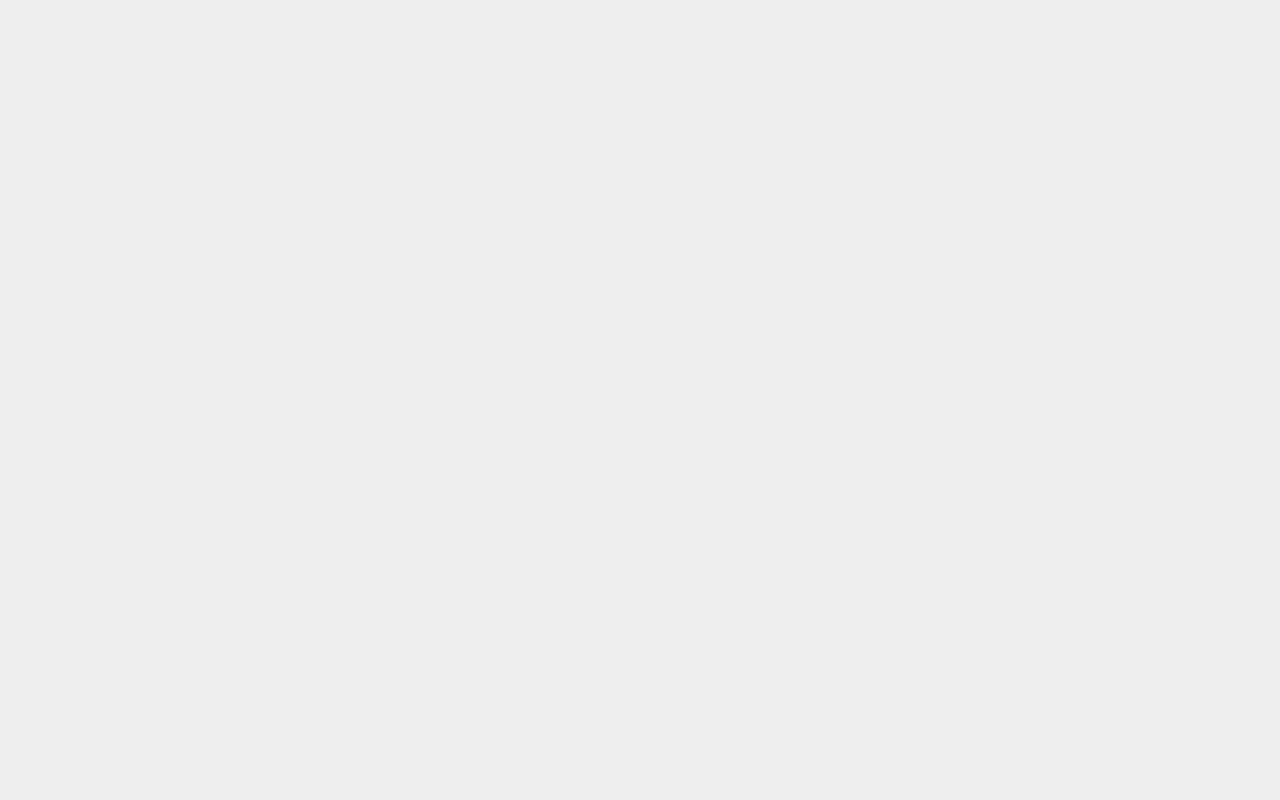
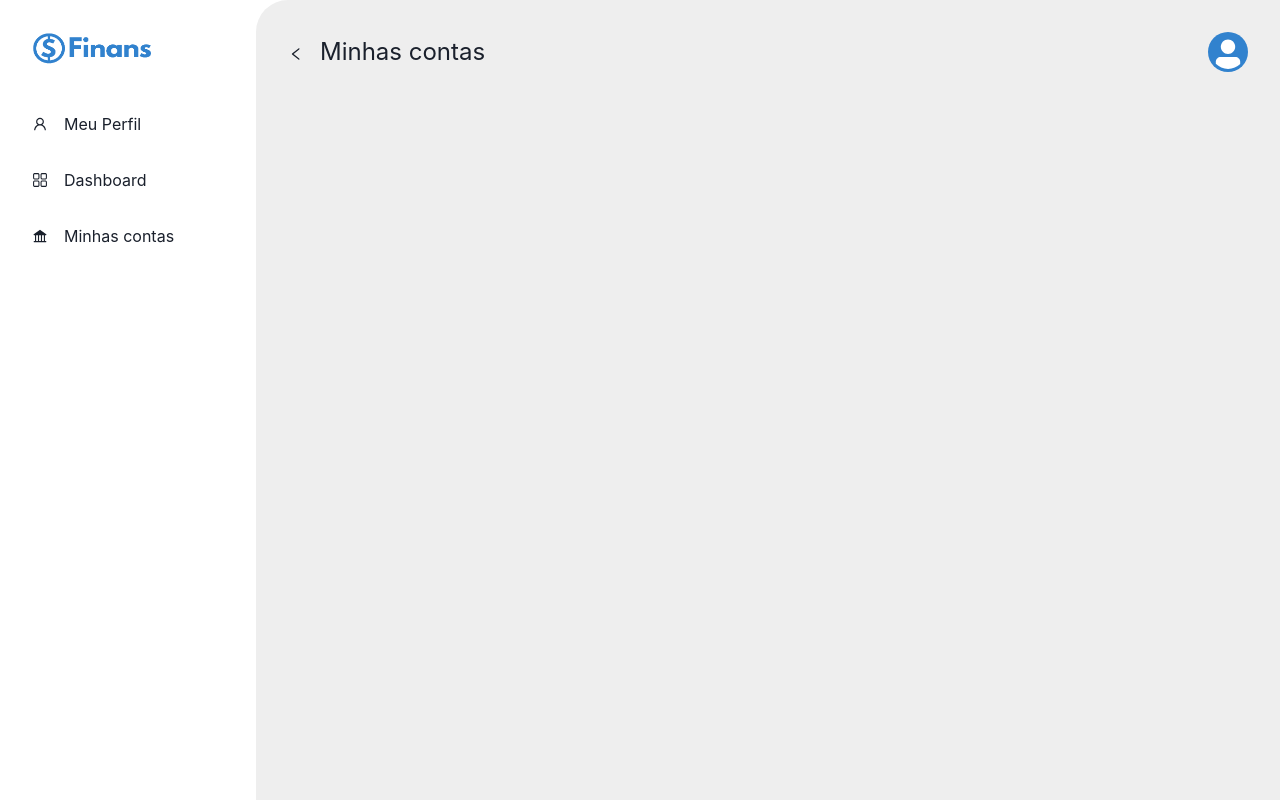
Before and after one commit to JoaoGabriellBR/finans, a React (Vite) app: page /my-bills in a window 1280 px wide. Before the commit this address had no page. Built offline with nearby package versions, Linux system fonts and the light colour scheme.

Commit message:
add MyBills route

```diff
--- /dev/null
+++ b/src/components/SideMenu/index.tsx
@@ -0,0 +1,87 @@
+import { LeftBox } from "./styles";
+import {
+  Text,
+  Menu,
+  MenuItem,
+  MenuButton,
+  MenuList,
+  Portal,
+  Avatar,
+  Icon,
+  useMediaQuery,
+} from "@chakra-ui/react";
+import { useNavigate } from "react-router-dom";
+import { AiOutlineUser, AiFillBank } from "react-icons/ai";
+import { RxExit, RxDashboard } from "react-icons/rx";
+import logo from "../../assets/logo.png";
+
+export default function SideMenu() {
+  const [isMobile] = useMediaQuery("(max-width: 1024px)");
+  const navigate = useNavigate();
+
+  return (
+    <LeftBox>
+      <img className="logo" alt="logo" src={logo} loading="lazy" />
+
+      {!isMobile && (
+        <>
+          <div
+            onClick={() => navigate("/profile")}
+            className="div-minhas-contas"
+            style={{ marginTop: "2rem" }}
+          >
+            <AiOutlineUser />
+            <Text fontSize="1rem" ml="1rem">
+              Meu Perfil
+            </Text>
+          </div>
+
+          <div
+            onClick={() => navigate("/dashboard")}
+            className="div-minhas-contas"
+          >
+            <RxDashboard />
+            <Text fontSize="1rem" ml="1rem">
+              Dashboard
+            </Text>
+          </div>
+
+          <div
+            onClick={() => navigate("/my-bills")}
+            className="div-minhas-contas"
+          >
+            <AiFillBank />
+            <Text fontSize="1rem" ml="1rem">
+              Minhas contas
+            </Text>
+          </div>
+        </>
+      )}
+
+      {isMobile && (
+        <Menu>
+          <MenuButton>
+            <Avatar w={10} h={10} bg="#3182CE" />
+          </MenuButton>
+          <Portal>
+            <MenuList>
+              <MenuItem onClick={() => navigate("/profile")}>
+                <Icon as={AiOutlineUser} w="1rem" h="1rem" color="#3182CE" />
+                <Text ml="0.5rem" fontSize="1rem">
+                  Meu Perfil
+                </Text>
+              </MenuItem>
+
+              <MenuItem>
+                <Icon as={RxExit} w="1rem" h="1rem" color="#3182CE" />
+                <Text ml="0.5rem" fontSize="1rem">
+                  Sair
+                </Text>
+              </MenuItem>
+            </MenuList>
+          </Portal>
+        </Menu>
+      )}
+    </LeftBox>
+  );
+}
--- /dev/null
+++ b/src/components/SideMenu/styles.ts
@@ -0,0 +1,46 @@
+import styled from "styled-components";
+
+export const LeftBox = styled.div`
+  grid-area: leftbox;
+  height: 100%;
+  background-color: transparent;
+
+  display: flex;
+  flex-direction: column;
+  justify-content: flex-start;
+  align-items: flex-start;
+
+  @media (max-width: 1024px) {
+    flex-direction: row;
+    justify-content: space-between;
+    padding: 2rem;
+  }
+
+  .logo {
+    width: 7.5rem;
+    height: 2rem;
+    cursor: pointer;
+    padding: 0;
+    margin-left: 2rem;
+    margin-top: 2rem;
+
+    @media (max-width: 1024px){
+      margin: 0;
+      padding: 0;
+    }
+  }
+
+  .div-minhas-contas {
+    padding: 1rem 0 1rem 2rem;
+    width: 100%;
+    display: flex;
+    flex-direction: row;
+    justify-content: flex-start;
+    align-items: center;
+    cursor: pointer;
+
+    &:hover{
+      background-color: #eee;
+    }
+  }
+`;
--- a/src/routes.tsx
+++ b/src/routes.tsx
@@ -4,6 +4,7 @@ import Register from "./screens/Register";
 import Login from "./screens/Login";
 import Dashboard from "./screens/Dashboard";
 import Profile from "./screens/Profile";
+import MyBills from "./screens/MyBills";
 
 export default function Routes() {
   return (
@@ -14,6 +15,7 @@ export default function Routes() {
         <Route path="/login" element={<Login />}></Route>
         <Route path="/dashboard" element={<Dashboard />}></Route>
         <Route path="/profile" element={<Profile />}></Route>
+        <Route path="/my-bills" element={<MyBills />}></Route>
       </Rotas>
     </BrowserRouter>
   );
--- a/src/screens/Dashboard/index.tsx
+++ b/src/screens/Dashboard/index.tsx
@@ -1,7 +1,6 @@
 import { useState, useRef, ChangeEvent } from "react";
 import {
   Container,
-  LeftBox,
   RightBox,
   Header,
   DivCards,
@@ -48,12 +47,12 @@ import {
   BsFillArrowDownCircleFill,
   BsFillArrowUpCircleFill,
 } from "react-icons/bs";
-import logo from "../../assets/logo.png";
 import { FiCheckCircle, FiEdit } from "react-icons/fi";
-import { AiOutlineDelete, AiOutlineUser, AiFillBank } from "react-icons/ai";
+import { AiOutlineDelete, AiOutlineUser } from "react-icons/ai";
 import { RxExit } from "react-icons/rx";
 import { IoMdAdd } from "react-icons/io";
 import { Link } from "react-router-dom";
+import SideMenu from "../../components/SideMenu";
 
 export default function Dashboard() {
   const [isMobile] = useMediaQuery("(max-width: 1024px)");
@@ -142,59 +141,7 @@ export default function Dashboard() {
     <>
       {renderNewExpense()}
       <Container>
-        <LeftBox>
-          <img className="logo" alt="logo" src={logo} loading="lazy" />
-
-          {!isMobile && (
-            <>
-              <div className="div-minhas-contas" style={{ marginTop: "2rem" }}>
-                <AiOutlineUser />
-                <Text fontSize="1rem" ml="1rem">
-                  Meu Perfil
-                </Text>
-              </div>
-
-              <div className="div-minhas-contas">
-                <AiFillBank />
-                <Text fontSize="1rem" ml="1rem">
-                  Minhas contas
-                </Text>
-              </div>
-            </>
-          )}
-
-          {isMobile && (
-            <Menu>
-              <MenuButton>
-                <Avatar w={10} h={10} bg="#3182CE" />
-              </MenuButton>
-              <Portal>
-                <MenuList>
-                  <Link to="/profile">
-                    <MenuItem>
-                      <Icon
-                        as={AiOutlineUser}
-                        w="1rem"
-                        h="1rem"
-                        color="#3182CE"
-                      />
-                      <Text ml="0.5rem" fontSize="1rem">
-                        Meu Perfil
-                      </Text>
-                    </MenuItem>
-                  </Link>
-
-                  <MenuItem>
-                    <Icon as={RxExit} w="1rem" h="1rem" color="#3182CE" />
-                    <Text ml="0.5rem" fontSize="1rem">
-                      Sair
-                    </Text>
-                  </MenuItem>
-                </MenuList>
-              </Portal>
-            </Menu>
-          )}
-        </LeftBox>
+        <SideMenu/>
 
         <RightBox>
           <Header>
--- a/src/screens/Dashboard/styles.ts
+++ b/src/screens/Dashboard/styles.ts
@@ -16,51 +16,6 @@ export const Container = styled.div`
     grid-template-areas:
       "leftbox leftbox"
       "rightbox rightbox";
-  }
-`;
-
-export const LeftBox = styled.div`
-  grid-area: leftbox;
-  height: 100%;
-  background-color: transparent;
-
-  display: flex;
-  flex-direction: column;
-  justify-content: flex-start;
-  align-items: flex-start;
-
-  @media (max-width: 1024px) {
-    flex-direction: row;
-    justify-content: space-between;
-    padding: 2rem;
-  }
-
-  .logo {
-    width: 7.5rem;
-    height: 2rem;
-    cursor: pointer;
-    padding: 0;
-    margin-left: 2rem;
-    margin-top: 2rem;
-
-    @media (max-width: 1024px){
-      margin: 0;
-      padding: 0;
-    }
-  }
-
-  .div-minhas-contas {
-    padding: 1rem 0 1rem 2rem;
-    width: 100%;
-    display: flex;
-    flex-direction: row;
-    justify-content: flex-start;
-    align-items: center;
-    cursor: pointer;
-
-    &:hover{
-      background-color: #eee;
-    }
   }
 `;
 
--- /dev/null
+++ b/src/screens/MyBills/index.tsx
@@ -0,0 +1,70 @@
+import SideMenu from "../../components/SideMenu";
+import { Container, RightBox, Header } from "./styles";
+import {
+  Text,
+  Menu,
+  MenuItem,
+  MenuButton,
+  MenuList,
+  Portal,
+  Avatar,
+  Icon,
+  useMediaQuery,
+} from "@chakra-ui/react";
+import { useNavigate } from "react-router-dom";
+import { AiOutlineUser, AiOutlineLeft } from "react-icons/ai";
+import { RxExit } from "react-icons/rx";
+
+export default function MyBills() {
+  const [isMobile] = useMediaQuery("(max-width: 1024px)");
+  const navigate = useNavigate();
+
+  return (
+    <Container>
+      <SideMenu />
+      <RightBox>
+        <Header>
+          <div className="div-minhas-contas">
+            <Icon
+              onClick={() => navigate(-1)}
+              cursor="pointer"
+              as={AiOutlineLeft}
+              mt="0.25rem"
+              mr="1rem"
+            />
+            <Text fontSize="1.5rem">Minhas contas</Text>
+          </div>
+          {!isMobile && (
+            <Menu>
+              <MenuButton>
+                <Avatar w={10} h={10} bg="#3182CE" />
+              </MenuButton>
+              <Portal>
+                <MenuList>
+                  <MenuItem onClick={() => navigate("/profile")}>
+                    <Icon
+                      as={AiOutlineUser}
+                      w="1rem"
+                      h="1rem"
+                      color="#3182CE"
+                    />
+                    <Text ml="0.5rem" fontSize="1rem">
+                      Meu Perfil
+                    </Text>
+                  </MenuItem>
+
+                  <MenuItem>
+                    <Icon as={RxExit} w="1rem" h="1rem" color="#3182CE" />
+                    <Text ml="0.5rem" fontSize="1rem">
+                      Sair
+                    </Text>
+                  </MenuItem>
+                </MenuList>
+              </Portal>
+            </Menu>
+          )}
+        </Header>
+      </RightBox>
+    </Container>
+  );
+}
--- /dev/null
+++ b/src/screens/MyBills/styles.ts
@@ -0,0 +1,42 @@
+import styled from "styled-components";
+
+export const Container = styled.div`
+  overflow: hidden;
+  min-height: 100vh;
+  background-color: #fff;
+  display: grid;
+  grid-template-rows: auto 1fr auto;
+  grid-template-columns: repeat(5, 1fr);
+  grid-template-areas:
+    "leftbox rightbox rightbox rightbox rightbox"
+    "leftbox rightbox rightbox rightbox rightbox";
+
+  @media (max-width: 1024px) {
+    grid-template-columns: repeat(2, 1fr);
+    grid-template-areas:
+      "leftbox leftbox"
+      "rightbox rightbox";
+  }
+`;
+
+export const RightBox = styled.div`
+  grid-area: rightbox;
+  padding: 2rem;
+  height: 100%;
+  background-color: #eee;
+  border-top-left-radius: 2rem;
+`;
+
+export const Header = styled.header`
+  display: flex;
+  flex-direction: row;
+  justify-content: space-between;
+  align-items: center;
+
+  .div-minhas-contas {
+    display: flex;
+    flex-direction: row;
+    justify-content: flex-start;
+    align-items: center;
+  }
+`;
--- a/src/screens/Profile/index.tsx
+++ b/src/screens/Profile/index.tsx
@@ -26,9 +26,10 @@ import {
 } from "react-icons/ai";
 import { RxExit } from "react-icons/rx";
 import { BiHide, BiShow } from "react-icons/bi";
-import { Link } from "react-router-dom";
+import { useNavigate } from "react-router-dom";
 
 export default function Profile() {
+  const navigate = useNavigate();
   const [showPassword, setShowPassword] = useState(false);
   const [showNewPassword, setShowNewPassword] = useState(false);
 
@@ -39,17 +40,14 @@ export default function Profile() {
     <>
       <Container>
         <Header>
-          <Link to="/">
-            <img className="logo" alt="logo" src={logo} loading="lazy" />
-          </Link>
+            <img onClick={() => navigate("/")} className="logo" alt="logo" src={logo} loading="lazy" />
           <Menu>
             <MenuButton>
               <Avatar w={10} h={10} bg="#3182CE" />
             </MenuButton>
             <Portal>
               <MenuList>
-                <Link to="/profile">
-                  <MenuItem>
+                  <MenuItem onClick={() => navigate("/profile")}>
                     <Icon
                       as={AiOutlineUser}
                       w="1rem"
@@ -60,7 +58,6 @@ export default function Profile() {
                       Meu Perfil
                     </Text>
                   </MenuItem>
-                </Link>
 
                 <MenuItem>
                   <Icon as={RxExit} w="1rem" h="1rem" color="#3182CE" />
@@ -75,9 +72,7 @@ export default function Profile() {
 
         <Section>
           <div className="div-meu-perfil">
-            <Link to="/dashboard">
-              <Icon cursor="pointer" as={AiOutlineLeft} mr="1rem" mt="0.6rem"  />
-            </Link>
+            <Icon onClick={() => navigate(-1)} cursor="pointer" as={AiOutlineLeft} mr="1rem" mt="0.6rem" />
             <Text fontSize="1.5rem">Meu Perfil</Text>
           </div>
 
```
